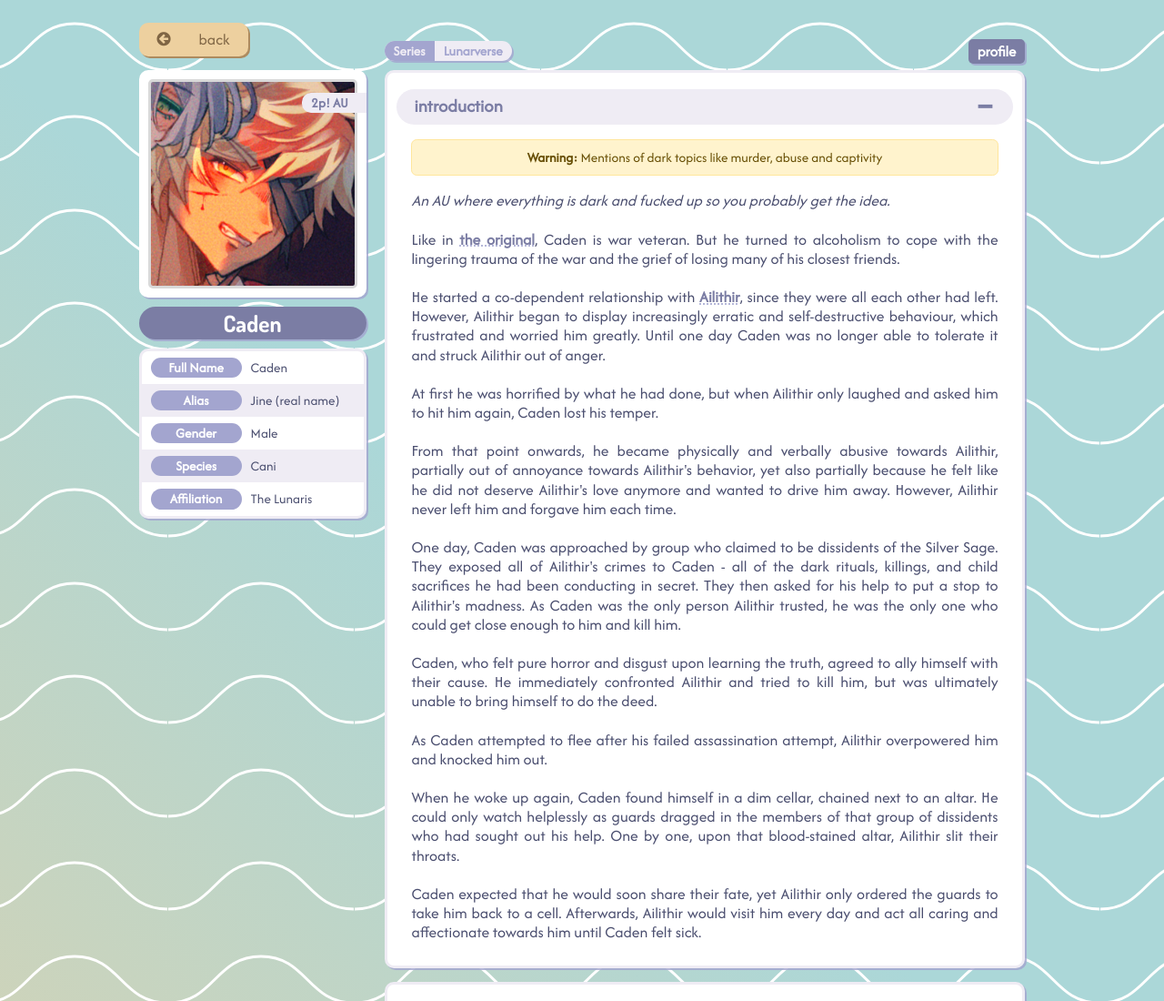
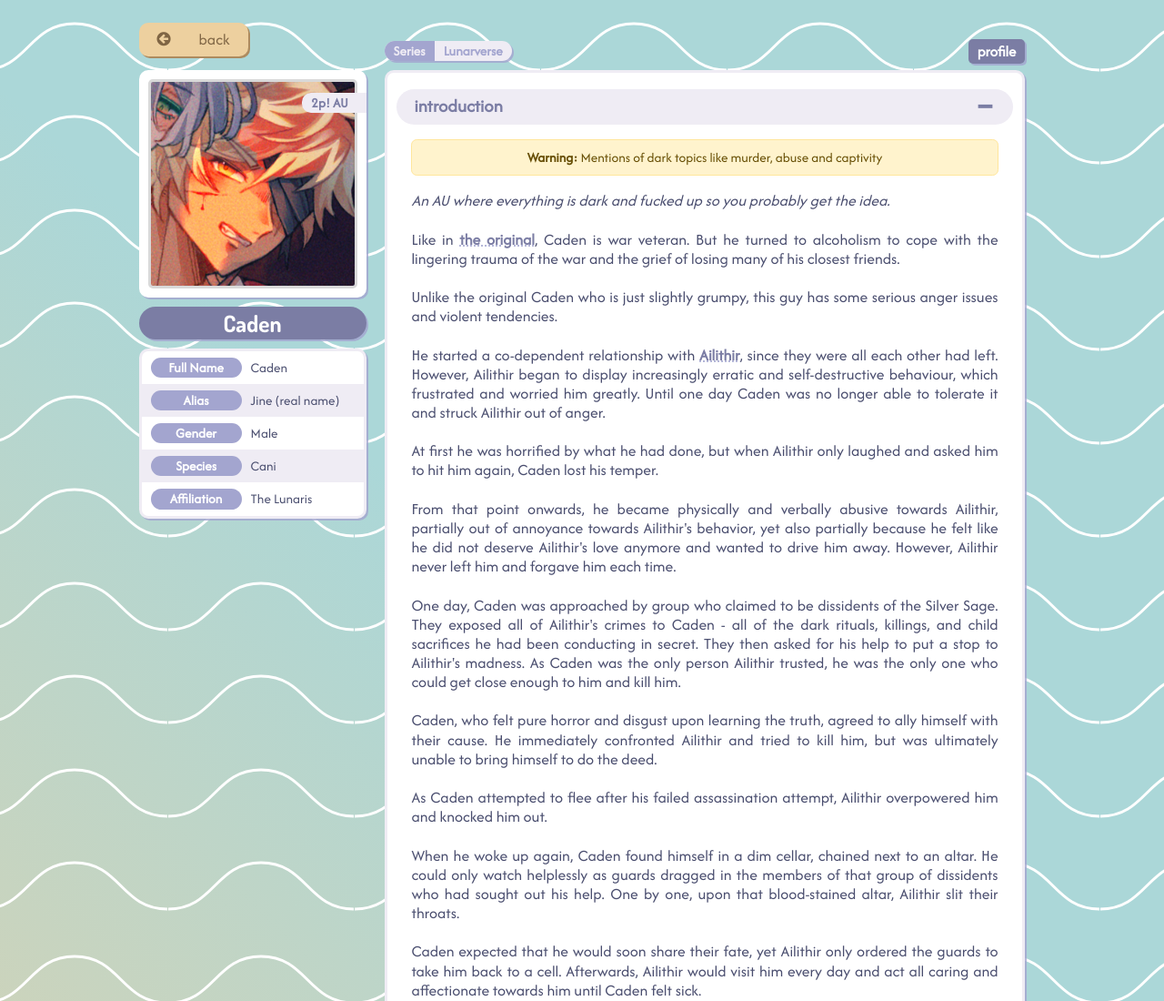
Before and after one commit to kanekos99/oc-gallery, an Eleventy site: page src/characters/lunarverse/caden-2p.md in a window 1280 px wide. Shown: the top 1100 px of the page at 91% size. Built offline with nearby package versions, Linux system fonts and the light colour scheme; Eleventy itself is replaced by a stand-in of ours; files that its build step writes are made by us from their sources.

Commit message:
2p Caden description update

```diff
--- a/src/characters/lunarverse/caden-2p.md
+++ b/src/characters/lunarverse/caden-2p.md
@@ -32,6 +32,8 @@ _An AU where everything is dark and fucked up so you probably get the idea._<br>
 
 Like in [the original](/oc-gallery/characters/caden), Caden is war veteran. But he turned to alcoholism to cope with the lingering trauma of the war and the grief of losing many of his closest friends.<br><br>
 
+Unlike the original Caden who is just slightly grumpy, this guy has some serious anger issues and violent tendencies.<br><br>
+
 He started a co-dependent relationship with [Ailithir](/oc-gallery/characters/ailithir/2p-au), since they were all each other had left. However, Ailithir began to display increasingly erratic and self-destructive behaviour, which frustrated and worried him greatly. Until one day Caden was no longer able to tolerate it and struck Ailithir out of anger.<br><br>
 
 At first he was horrified by what he had done, but when Ailithir only laughed and asked him to hit him again, Caden lost his temper.<br><br>
```
